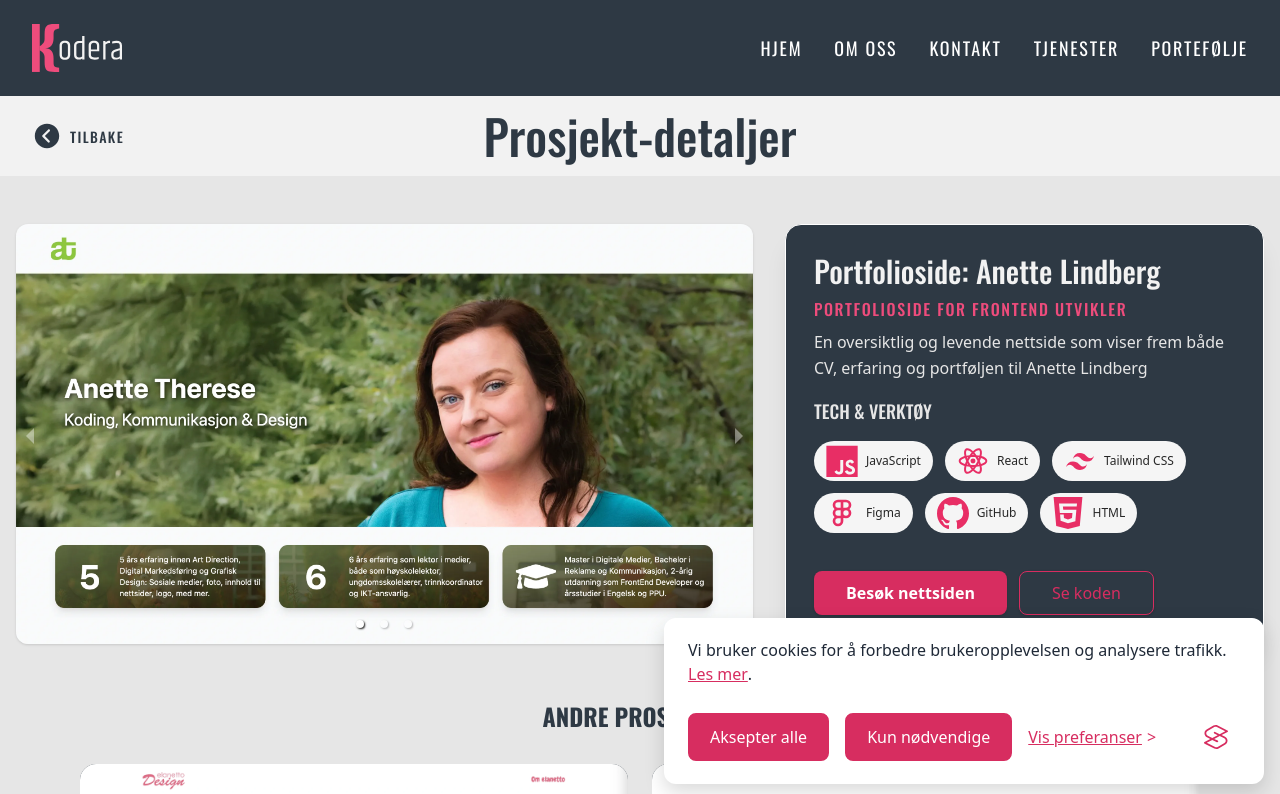
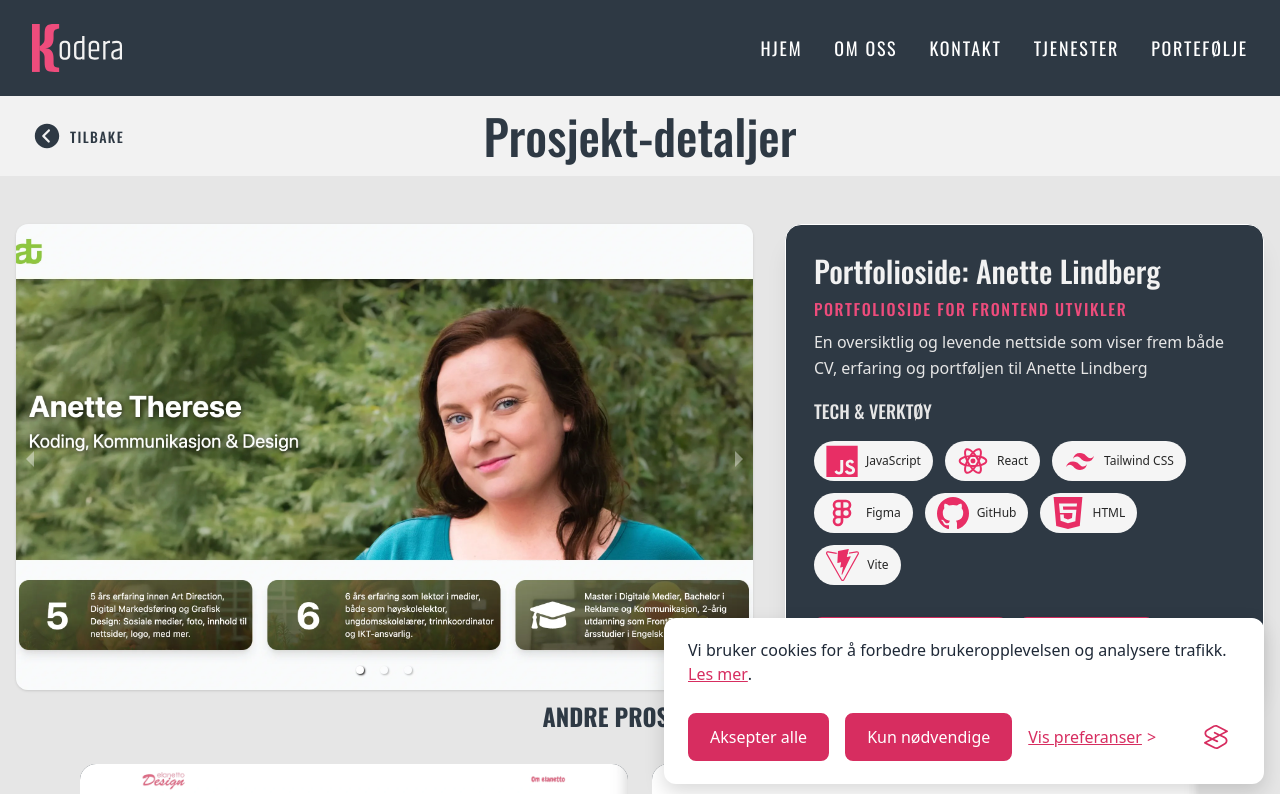
Before and after one commit to elanetto/Kodera, a React (Vite) app: page /portfolio/1 in a window 1280 px wide. Shown: the top 794 px of the page. Built offline with nearby package versions, Linux system fonts and the light colour scheme; a web font is replaced by a local one.

Commit message:
fjernet scroll på høyre kort portfolio enn så lenge

```diff
--- a/src/Pages/Portfolio/SinglePortfolioPage/index.jsx
+++ b/src/Pages/Portfolio/SinglePortfolioPage/index.jsx
@@ -55,12 +55,13 @@ export default function Project() {
       <div className="max-w-7xl mx-auto  px-4 md:px-8  lg:px-20 xl:px-4 pt-8 lg:pt-12">
         <div className="grid gap-8 xl:grid-cols-[minmax(0,2fr)_minmax(0,1.3fr)]  xl:h-[420px] 2xl:h-[580px]">
           {/* LEFT: Carousel */}
-          <div className="h-full min-h-0">
+          <div className="h-full ">
             <CarouselComponent images={carouselImages} title={project.title} />
           </div>
 
           {/* RIGHT: Info panel */}
-          <div className="h-full min-h-0  ">
+          <div className="h-full  ">
+            {/* min-h-0  hvis man ønsker scroll*/}
             <div className="bg-coal text-paperwhite border border-white rounded-2xl p-6 md:p-7 shadow-xl h-full flex flex-col items-center sm:items-start text-center sm:text-left min-h-0">
               <h2 className="text-2xl  lg:text-3xl font-medium   font-oswald">
                 {project.title}
```
